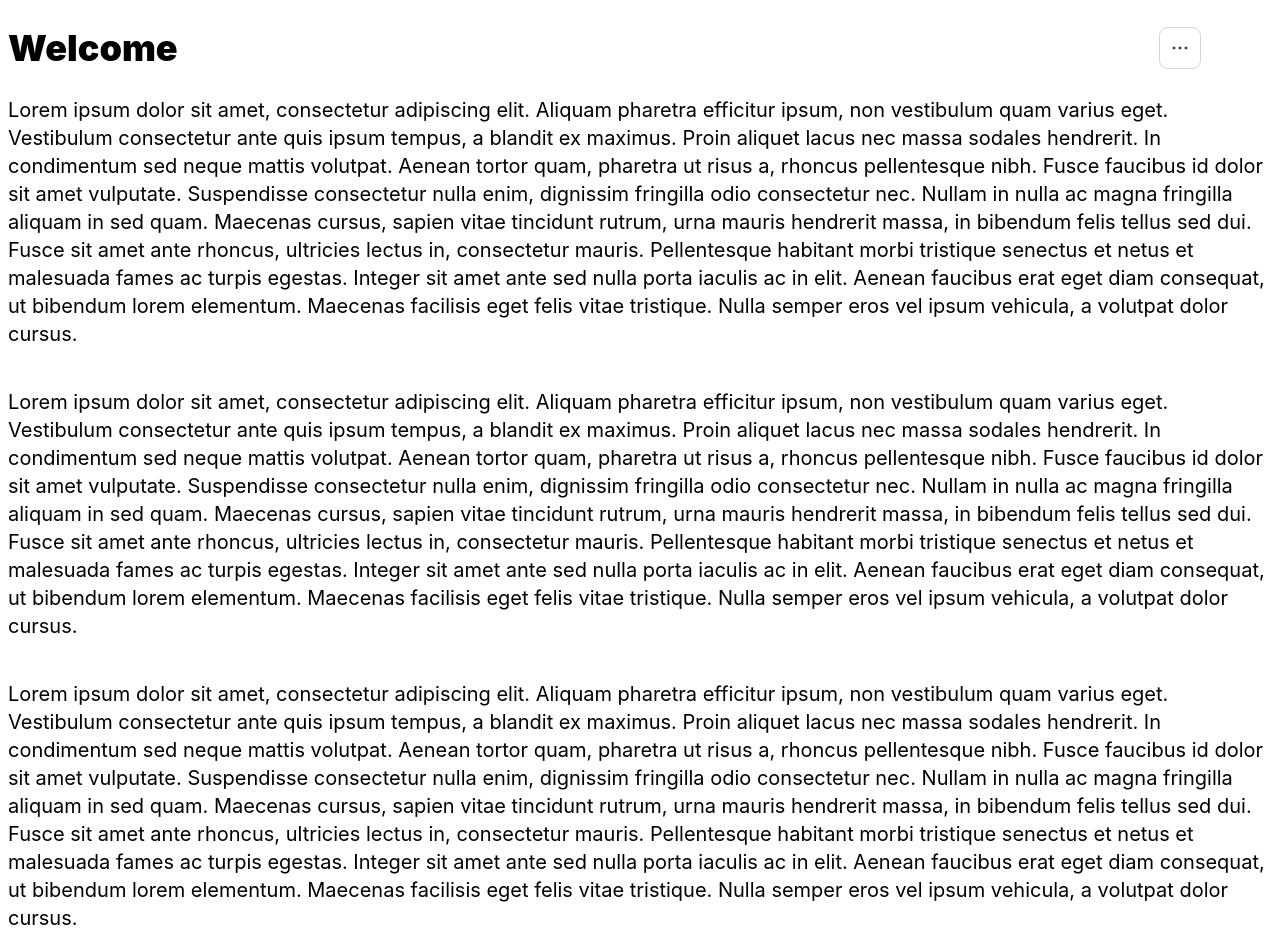
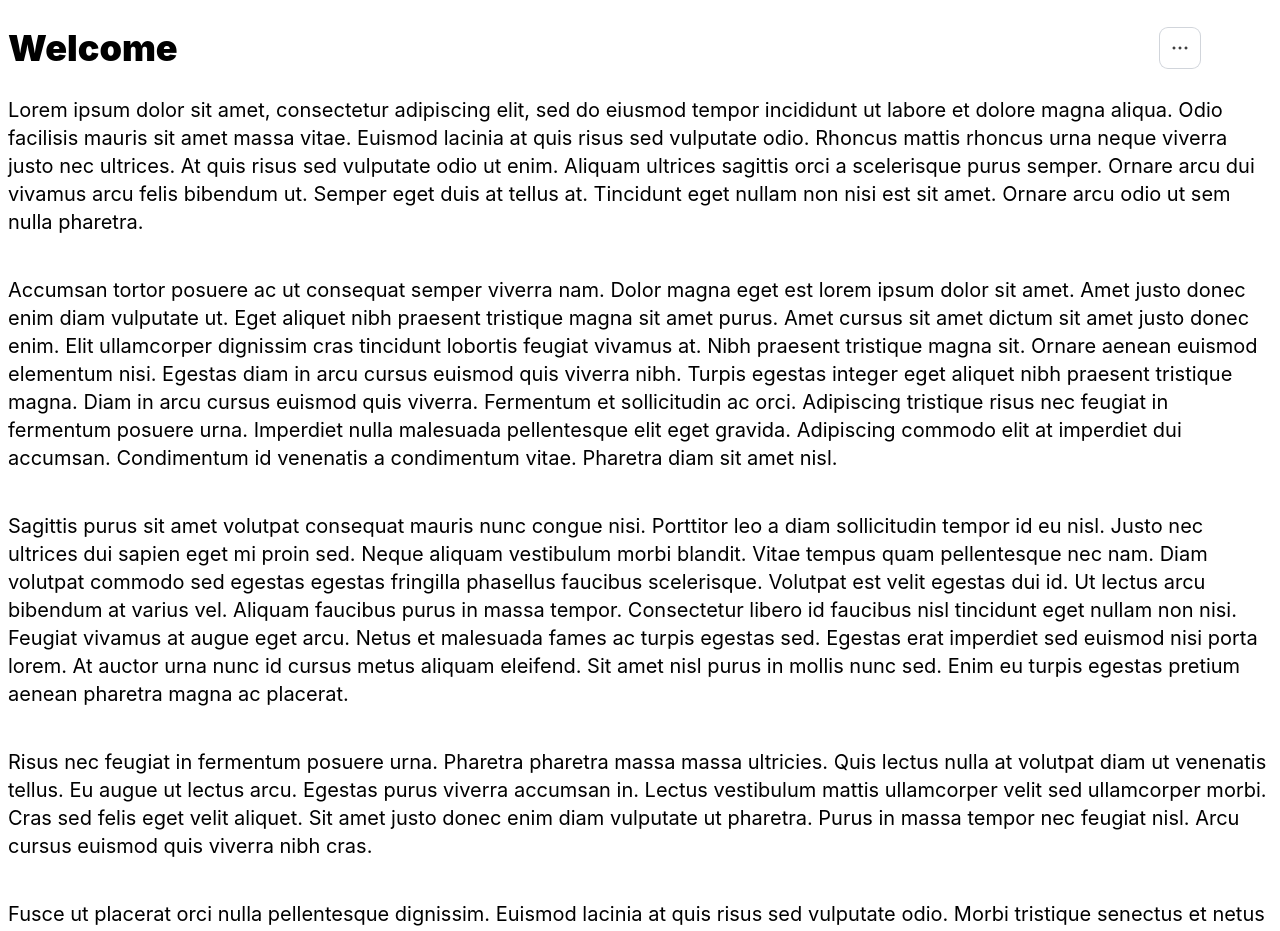
Before and after one commit to moquette/simple-shell, a React app: page / in a window 1280 px wide. Shown: the top 931 px of the page. Built offline with nearby package versions, Linux system fonts and the light colour scheme; a web font is replaced by a local one.

Commit message:
chore: text lorem ipsum

```diff
--- a/src/pages/Home.tsx
+++ b/src/pages/Home.tsx
@@ -5,79 +5,64 @@ export default function Home() {
     <main>
       <h2>Welcome</h2>
       <p>
-        Lorem ipsum dolor sit amet, consectetur adipiscing elit. Aliquam
-        pharetra efficitur ipsum, non vestibulum quam varius eget. Vestibulum
-        consectetur ante quis ipsum tempus, a blandit ex maximus. Proin aliquet
-        lacus nec massa sodales hendrerit. In condimentum sed neque mattis
-        volutpat. Aenean tortor quam, pharetra ut risus a, rhoncus pellentesque
-        nibh. Fusce faucibus id dolor sit amet vulputate. Suspendisse
-        consectetur nulla enim, dignissim fringilla odio consectetur nec. Nullam
-        in nulla ac magna fringilla aliquam in sed quam. Maecenas cursus, sapien
-        vitae tincidunt rutrum, urna mauris hendrerit massa, in bibendum felis
-        tellus sed dui. Fusce sit amet ante rhoncus, ultricies lectus in,
-        consectetur mauris. Pellentesque habitant morbi tristique senectus et
-        netus et malesuada fames ac turpis egestas. Integer sit amet ante sed
-        nulla porta iaculis ac in elit. Aenean faucibus erat eget diam
-        consequat, ut bibendum lorem elementum. Maecenas facilisis eget felis
-        vitae tristique. Nulla semper eros vel ipsum vehicula, a volutpat dolor
-        cursus.
+        Lorem ipsum dolor sit amet, consectetur adipiscing elit, sed do eiusmod
+        tempor incididunt ut labore et dolore magna aliqua. Odio facilisis
+        mauris sit amet massa vitae. Euismod lacinia at quis risus sed vulputate
+        odio. Rhoncus mattis rhoncus urna neque viverra justo nec ultrices. At
+        quis risus sed vulputate odio ut enim. Aliquam ultrices sagittis orci a
+        scelerisque purus semper. Ornare arcu dui vivamus arcu felis bibendum
+        ut. Semper eget duis at tellus at. Tincidunt eget nullam non nisi est
+        sit amet. Ornare arcu odio ut sem nulla pharetra.
       </p>
-
       <p>
-        Lorem ipsum dolor sit amet, consectetur adipiscing elit. Aliquam
-        pharetra efficitur ipsum, non vestibulum quam varius eget. Vestibulum
-        consectetur ante quis ipsum tempus, a blandit ex maximus. Proin aliquet
-        lacus nec massa sodales hendrerit. In condimentum sed neque mattis
-        volutpat. Aenean tortor quam, pharetra ut risus a, rhoncus pellentesque
-        nibh. Fusce faucibus id dolor sit amet vulputate. Suspendisse
-        consectetur nulla enim, dignissim fringilla odio consectetur nec. Nullam
-        in nulla ac magna fringilla aliquam in sed quam. Maecenas cursus, sapien
-        vitae tincidunt rutrum, urna mauris hendrerit massa, in bibendum felis
-        tellus sed dui. Fusce sit amet ante rhoncus, ultricies lectus in,
-        consectetur mauris. Pellentesque habitant morbi tristique senectus et
-        netus et malesuada fames ac turpis egestas. Integer sit amet ante sed
-        nulla porta iaculis ac in elit. Aenean faucibus erat eget diam
-        consequat, ut bibendum lorem elementum. Maecenas facilisis eget felis
-        vitae tristique. Nulla semper eros vel ipsum vehicula, a volutpat dolor
-        cursus.
+        Accumsan tortor posuere ac ut consequat semper viverra nam. Dolor magna
+        eget est lorem ipsum dolor sit amet. Amet justo donec enim diam
+        vulputate ut. Eget aliquet nibh praesent tristique magna sit amet purus.
+        Amet cursus sit amet dictum sit amet justo donec enim. Elit ullamcorper
+        dignissim cras tincidunt lobortis feugiat vivamus at. Nibh praesent
+        tristique magna sit. Ornare aenean euismod elementum nisi. Egestas diam
+        in arcu cursus euismod quis viverra nibh. Turpis egestas integer eget
+        aliquet nibh praesent tristique magna. Diam in arcu cursus euismod quis
+        viverra. Fermentum et sollicitudin ac orci. Adipiscing tristique risus
+        nec feugiat in fermentum posuere urna. Imperdiet nulla malesuada
+        pellentesque elit eget gravida. Adipiscing commodo elit at imperdiet dui
+        accumsan. Condimentum id venenatis a condimentum vitae. Pharetra diam
+        sit amet nisl.
       </p>
-
       <p>
-        Lorem ipsum dolor sit amet, consectetur adipiscing elit. Aliquam
-        pharetra efficitur ipsum, non vestibulum quam varius eget. Vestibulum
-        consectetur ante quis ipsum tempus, a blandit ex maximus. Proin aliquet
-        lacus nec massa sodales hendrerit. In condimentum sed neque mattis
-        volutpat. Aenean tortor quam, pharetra ut risus a, rhoncus pellentesque
-        nibh. Fusce faucibus id dolor sit amet vulputate. Suspendisse
-        consectetur nulla enim, dignissim fringilla odio consectetur nec. Nullam
-        in nulla ac magna fringilla aliquam in sed quam. Maecenas cursus, sapien
-        vitae tincidunt rutrum, urna mauris hendrerit massa, in bibendum felis
-        tellus sed dui. Fusce sit amet ante rhoncus, ultricies lectus in,
-        consectetur mauris. Pellentesque habitant morbi tristique senectus et
-        netus et malesuada fames ac turpis egestas. Integer sit amet ante sed
-        nulla porta iaculis ac in elit. Aenean faucibus erat eget diam
-        consequat, ut bibendum lorem elementum. Maecenas facilisis eget felis
-        vitae tristique. Nulla semper eros vel ipsum vehicula, a volutpat dolor
-        cursus.
+        Sagittis purus sit amet volutpat consequat mauris nunc congue nisi.
+        Porttitor leo a diam sollicitudin tempor id eu nisl. Justo nec ultrices
+        dui sapien eget mi proin sed. Neque aliquam vestibulum morbi blandit.
+        Vitae tempus quam pellentesque nec nam. Diam volutpat commodo sed
+        egestas egestas fringilla phasellus faucibus scelerisque. Volutpat est
+        velit egestas dui id. Ut lectus arcu bibendum at varius vel. Aliquam
+        faucibus purus in massa tempor. Consectetur libero id faucibus nisl
+        tincidunt eget nullam non nisi. Feugiat vivamus at augue eget arcu.
+        Netus et malesuada fames ac turpis egestas sed. Egestas erat imperdiet
+        sed euismod nisi porta lorem. At auctor urna nunc id cursus metus
+        aliquam eleifend. Sit amet nisl purus in mollis nunc sed. Enim eu turpis
+        egestas pretium aenean pharetra magna ac placerat.
       </p>
-
       <p>
-        Lorem ipsum dolor sit amet, consectetur adipiscing elit. Aliquam
-        pharetra efficitur ipsum, non vestibulum quam varius eget. Vestibulum
-        consectetur ante quis ipsum tempus, a blandit ex maximus. Proin aliquet
-        lacus nec massa sodales hendrerit. In condimentum sed neque mattis
-        volutpat. Aenean tortor quam, pharetra ut risus a, rhoncus pellentesque
-        nibh. Fusce faucibus id dolor sit amet vulputate. Suspendisse
-        consectetur nulla enim, dignissim fringilla odio consectetur nec. Nullam
-        in nulla ac magna fringilla aliquam in sed quam. Maecenas cursus, sapien
-        vitae tincidunt rutrum, urna mauris hendrerit massa, in bibendum felis
-        tellus sed dui. Fusce sit amet ante rhoncus, ultricies lectus in,
-        consectetur mauris. Pellentesque habitant morbi tristique senectus et
-        netus et malesuada fames ac turpis egestas. Integer sit amet ante sed
-        nulla porta iaculis ac in elit. Aenean faucibus erat eget diam
-        consequat, ut bibendum lorem elementum. Maecenas facilisis eget felis
-        vitae tristique. Nulla semper eros vel ipsum vehicula, a volutpat dolor
-        cursus.
+        Risus nec feugiat in fermentum posuere urna. Pharetra pharetra massa
+        massa ultricies. Quis lectus nulla at volutpat diam ut venenatis tellus.
+        Eu augue ut lectus arcu. Egestas purus viverra accumsan in. Lectus
+        vestibulum mattis ullamcorper velit sed ullamcorper morbi. Cras sed
+        felis eget velit aliquet. Sit amet justo donec enim diam vulputate ut
+        pharetra. Purus in massa tempor nec feugiat nisl. Arcu cursus euismod
+        quis viverra nibh cras.
+      </p>
+      <p>
+        Fusce ut placerat orci nulla pellentesque dignissim. Euismod lacinia at
+        quis risus sed vulputate odio. Morbi tristique senectus et netus et
+        malesuada. Vel orci porta non pulvinar neque. Viverra mauris in aliquam
+        sem fringilla ut morbi tincidunt. Odio morbi quis commodo odio. Ultrices
+        tincidunt arcu non sodales neque sodales. Montes nascetur ridiculus mus
+        mauris vitae. Sit amet venenatis urna cursus eget nunc scelerisque
+        viverra mauris. Tempus urna et pharetra pharetra massa massa.
+        Scelerisque felis imperdiet proin fermentum leo vel. Habitasse platea
+        dictumst vestibulum rhoncus est pellentesque. Condimentum lacinia quis
+        vel eros donec. Urna molestie at elementum eu facilisis sed odio.
       </p>
     </main>
   )
--- a/src/pages/Portfolio.tsx
+++ b/src/pages/Portfolio.tsx
@@ -3,7 +3,67 @@ import React from 'react'
 export default function Portfolio() {
   return (
     <main>
-      <h2 className="text-4xl">Portfolio</h2>
+      <h2>Portfolio</h2>
+      <p>
+        Lorem ipsum dolor sit amet, consectetur adipiscing elit, sed do eiusmod
+        tempor incididunt ut labore et dolore magna aliqua. Odio facilisis
+        mauris sit amet massa vitae. Euismod lacinia at quis risus sed vulputate
+        odio. Rhoncus mattis rhoncus urna neque viverra justo nec ultrices. At
+        quis risus sed vulputate odio ut enim. Aliquam ultrices sagittis orci a
+        scelerisque purus semper. Ornare arcu dui vivamus arcu felis bibendum
+        ut. Semper eget duis at tellus at. Tincidunt eget nullam non nisi est
+        sit amet. Ornare arcu odio ut sem nulla pharetra.
+      </p>
+      <p>
+        Accumsan tortor posuere ac ut consequat semper viverra nam. Dolor magna
+        eget est lorem ipsum dolor sit amet. Amet justo donec enim diam
+        vulputate ut. Eget aliquet nibh praesent tristique magna sit amet purus.
+        Amet cursus sit amet dictum sit amet justo donec enim. Elit ullamcorper
+        dignissim cras tincidunt lobortis feugiat vivamus at. Nibh praesent
+        tristique magna sit. Ornare aenean euismod elementum nisi. Egestas diam
+        in arcu cursus euismod quis viverra nibh. Turpis egestas integer eget
+        aliquet nibh praesent tristique magna. Diam in arcu cursus euismod quis
+        viverra. Fermentum et sollicitudin ac orci. Adipiscing tristique risus
+        nec feugiat in fermentum posuere urna. Imperdiet nulla malesuada
+        pellentesque elit eget gravida. Adipiscing commodo elit at imperdiet dui
+        accumsan. Condimentum id venenatis a condimentum vitae. Pharetra diam
+        sit amet nisl.
+      </p>
+      <p>
+        Sagittis purus sit amet volutpat consequat mauris nunc congue nisi.
+        Porttitor leo a diam sollicitudin tempor id eu nisl. Justo nec ultrices
+        dui sapien eget mi proin sed. Neque aliquam vestibulum morbi blandit.
+        Vitae tempus quam pellentesque nec nam. Diam volutpat commodo sed
+        egestas egestas fringilla phasellus faucibus scelerisque. Volutpat est
+        velit egestas dui id. Ut lectus arcu bibendum at varius vel. Aliquam
+        faucibus purus in massa tempor. Consectetur libero id faucibus nisl
+        tincidunt eget nullam non nisi. Feugiat vivamus at augue eget arcu.
+        Netus et malesuada fames ac turpis egestas sed. Egestas erat imperdiet
+        sed euismod nisi porta lorem. At auctor urna nunc id cursus metus
+        aliquam eleifend. Sit amet nisl purus in mollis nunc sed. Enim eu turpis
+        egestas pretium aenean pharetra magna ac placerat.
+      </p>
+      <p>
+        Risus nec feugiat in fermentum posuere urna. Pharetra pharetra massa
+        massa ultricies. Quis lectus nulla at volutpat diam ut venenatis tellus.
+        Eu augue ut lectus arcu. Egestas purus viverra accumsan in. Lectus
+        vestibulum mattis ullamcorper velit sed ullamcorper morbi. Cras sed
+        felis eget velit aliquet. Sit amet justo donec enim diam vulputate ut
+        pharetra. Purus in massa tempor nec feugiat nisl. Arcu cursus euismod
+        quis viverra nibh cras.
+      </p>
+      <p>
+        Fusce ut placerat orci nulla pellentesque dignissim. Euismod lacinia at
+        quis risus sed vulputate odio. Morbi tristique senectus et netus et
+        malesuada. Vel orci porta non pulvinar neque. Viverra mauris in aliquam
+        sem fringilla ut morbi tincidunt. Odio morbi quis commodo odio. Ultrices
+        tincidunt arcu non sodales neque sodales. Montes nascetur ridiculus mus
+        mauris vitae. Sit amet venenatis urna cursus eget nunc scelerisque
+        viverra mauris. Tempus urna et pharetra pharetra massa massa.
+        Scelerisque felis imperdiet proin fermentum leo vel. Habitasse platea
+        dictumst vestibulum rhoncus est pellentesque. Condimentum lacinia quis
+        vel eros donec. Urna molestie at elementum eu facilisis sed odio.
+      </p>
     </main>
   )
 }
--- a/src/pages/Resume.tsx
+++ b/src/pages/Resume.tsx
@@ -3,7 +3,67 @@ import React from 'react'
 export default function Resume() {
   return (
     <main>
-      <h2 className="text-4xl">Resume</h2>
+      <h2>Resume</h2>
+      <p>
+        Lorem ipsum dolor sit amet, consectetur adipiscing elit, sed do eiusmod
+        tempor incididunt ut labore et dolore magna aliqua. Odio facilisis
+        mauris sit amet massa vitae. Euismod lacinia at quis risus sed vulputate
+        odio. Rhoncus mattis rhoncus urna neque viverra justo nec ultrices. At
+        quis risus sed vulputate odio ut enim. Aliquam ultrices sagittis orci a
+        scelerisque purus semper. Ornare arcu dui vivamus arcu felis bibendum
+        ut. Semper eget duis at tellus at. Tincidunt eget nullam non nisi est
+        sit amet. Ornare arcu odio ut sem nulla pharetra.
+      </p>
+      <p>
+        Accumsan tortor posuere ac ut consequat semper viverra nam. Dolor magna
+        eget est lorem ipsum dolor sit amet. Amet justo donec enim diam
+        vulputate ut. Eget aliquet nibh praesent tristique magna sit amet purus.
+        Amet cursus sit amet dictum sit amet justo donec enim. Elit ullamcorper
+        dignissim cras tincidunt lobortis feugiat vivamus at. Nibh praesent
+        tristique magna sit. Ornare aenean euismod elementum nisi. Egestas diam
+        in arcu cursus euismod quis viverra nibh. Turpis egestas integer eget
+        aliquet nibh praesent tristique magna. Diam in arcu cursus euismod quis
+        viverra. Fermentum et sollicitudin ac orci. Adipiscing tristique risus
+        nec feugiat in fermentum posuere urna. Imperdiet nulla malesuada
+        pellentesque elit eget gravida. Adipiscing commodo elit at imperdiet dui
+        accumsan. Condimentum id venenatis a condimentum vitae. Pharetra diam
+        sit amet nisl.
+      </p>
+      <p>
+        Sagittis purus sit amet volutpat consequat mauris nunc congue nisi.
+        Porttitor leo a diam sollicitudin tempor id eu nisl. Justo nec ultrices
+        dui sapien eget mi proin sed. Neque aliquam vestibulum morbi blandit.
+        Vitae tempus quam pellentesque nec nam. Diam volutpat commodo sed
+        egestas egestas fringilla phasellus faucibus scelerisque. Volutpat est
+        velit egestas dui id. Ut lectus arcu bibendum at varius vel. Aliquam
+        faucibus purus in massa tempor. Consectetur libero id faucibus nisl
+        tincidunt eget nullam non nisi. Feugiat vivamus at augue eget arcu.
+        Netus et malesuada fames ac turpis egestas sed. Egestas erat imperdiet
+        sed euismod nisi porta lorem. At auctor urna nunc id cursus metus
+        aliquam eleifend. Sit amet nisl purus in mollis nunc sed. Enim eu turpis
+        egestas pretium aenean pharetra magna ac placerat.
+      </p>
+      <p>
+        Risus nec feugiat in fermentum posuere urna. Pharetra pharetra massa
+        massa ultricies. Quis lectus nulla at volutpat diam ut venenatis tellus.
+        Eu augue ut lectus arcu. Egestas purus viverra accumsan in. Lectus
+        vestibulum mattis ullamcorper velit sed ullamcorper morbi. Cras sed
+        felis eget velit aliquet. Sit amet justo donec enim diam vulputate ut
+        pharetra. Purus in massa tempor nec feugiat nisl. Arcu cursus euismod
+        quis viverra nibh cras.
+      </p>
+      <p>
+        Fusce ut placerat orci nulla pellentesque dignissim. Euismod lacinia at
+        quis risus sed vulputate odio. Morbi tristique senectus et netus et
+        malesuada. Vel orci porta non pulvinar neque. Viverra mauris in aliquam
+        sem fringilla ut morbi tincidunt. Odio morbi quis commodo odio. Ultrices
+        tincidunt arcu non sodales neque sodales. Montes nascetur ridiculus mus
+        mauris vitae. Sit amet venenatis urna cursus eget nunc scelerisque
+        viverra mauris. Tempus urna et pharetra pharetra massa massa.
+        Scelerisque felis imperdiet proin fermentum leo vel. Habitasse platea
+        dictumst vestibulum rhoncus est pellentesque. Condimentum lacinia quis
+        vel eros donec. Urna molestie at elementum eu facilisis sed odio.
+      </p>
     </main>
   )
 }
```
